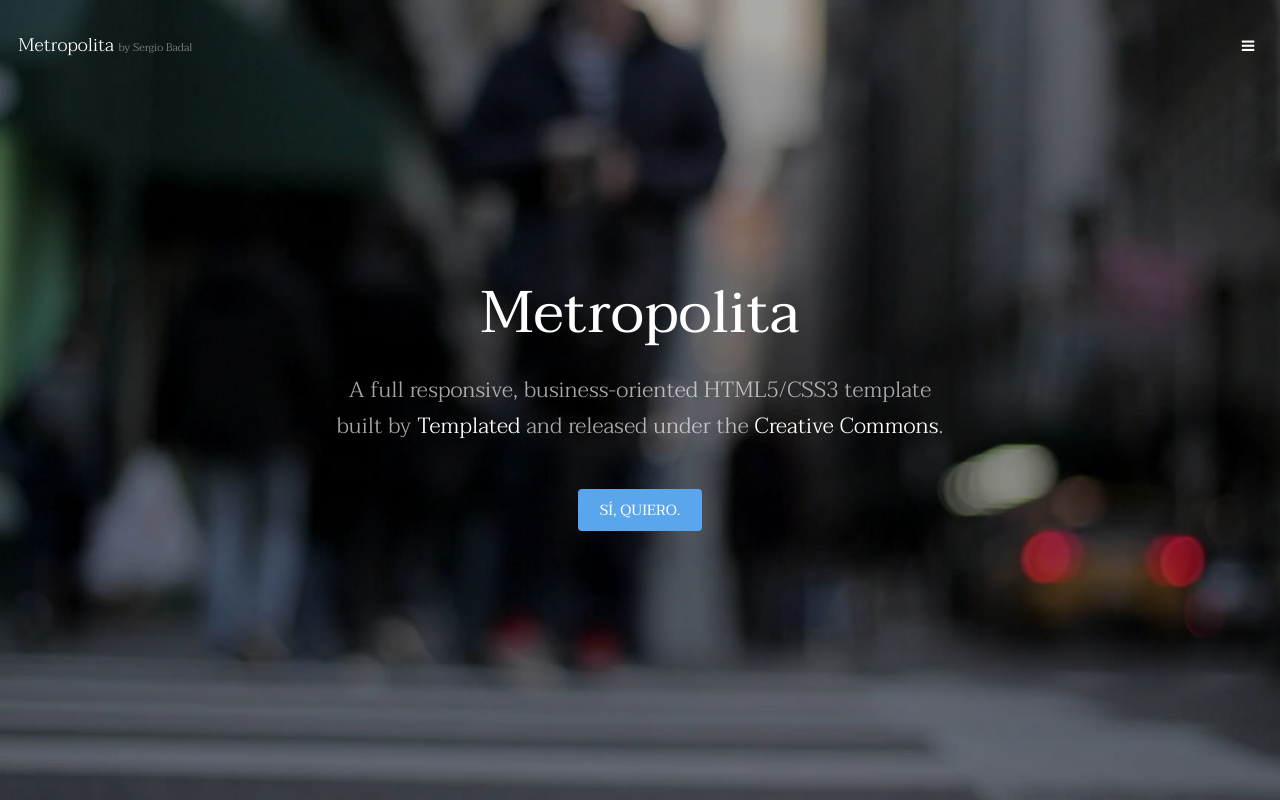
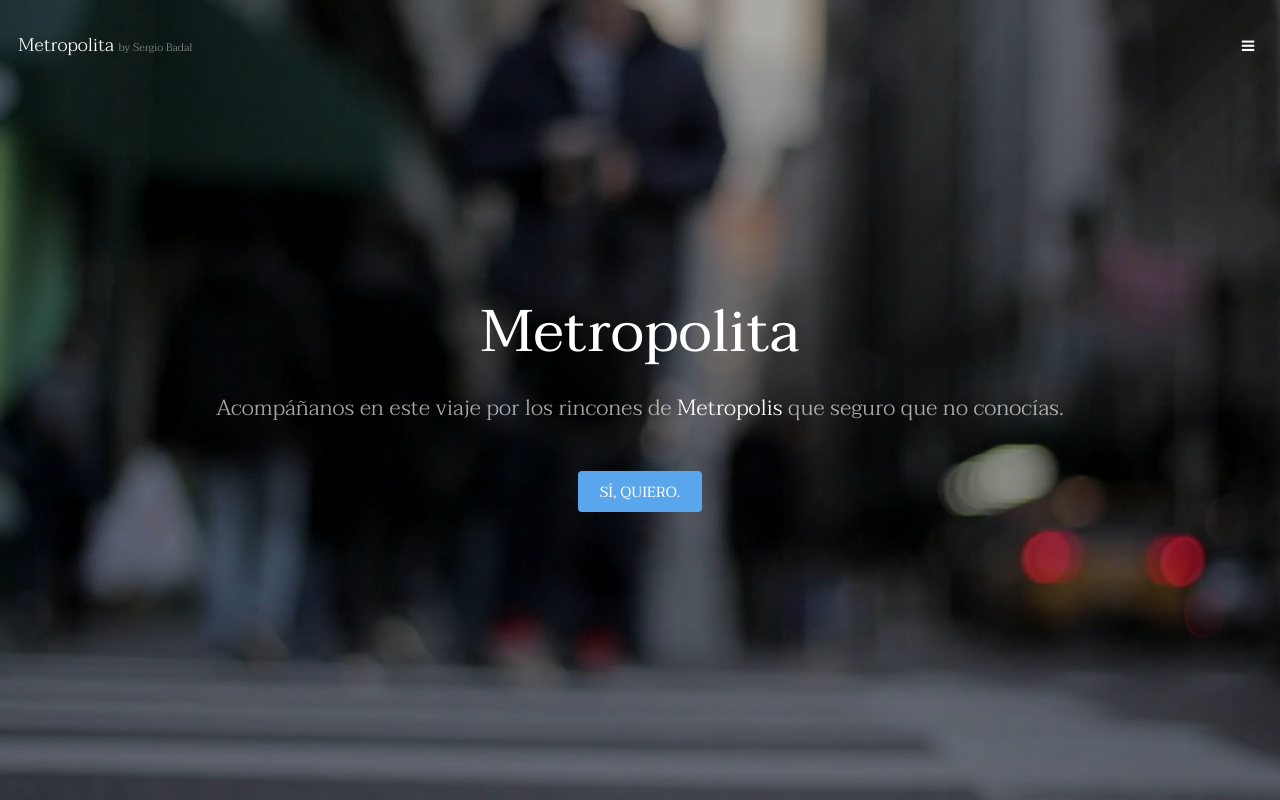
Before and after one commit to Esther2714/04_REP_METROPOLITA, a plain HTML site: page index.html in a window 1280 px wide. Shown: the top 800 px of the page. Drawn offline with Linux system fonts and the light colour scheme.

Commit message:
frase bajo el h1 por ELADIO

```diff
--- a/index.html
+++ b/index.html
@@ -37,8 +37,7 @@
 			<section id="banner" data-video="images/banner">
 				<div class="inner">
 					<h1>Metropolita</h1>
-					<p>A full responsive, business-oriented HTML5/CSS3 template<br />
-					built by <a href="https://templated.co/">Templated</a> and released under the <a href="https://templated.co/license">Creative Commons</a>.</p>
+					<p>Acompáñanos en este viaje por los rincones de  <a href="">Metropolis</a> que seguro que no conocías. </p>
 					<a href="#one" class="button special scrolly">SÍ, QUIERO.</a>
 				</div>
 			</section>
```
